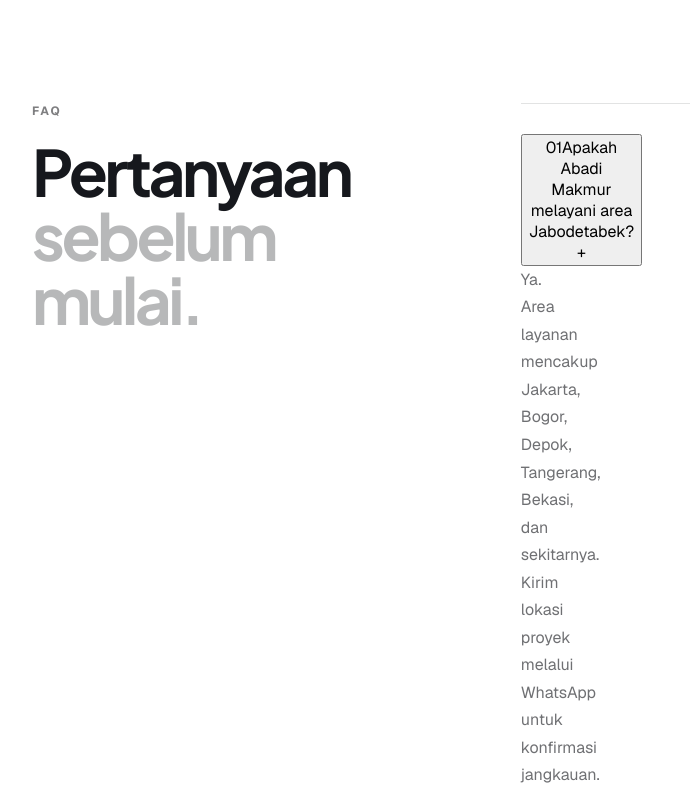
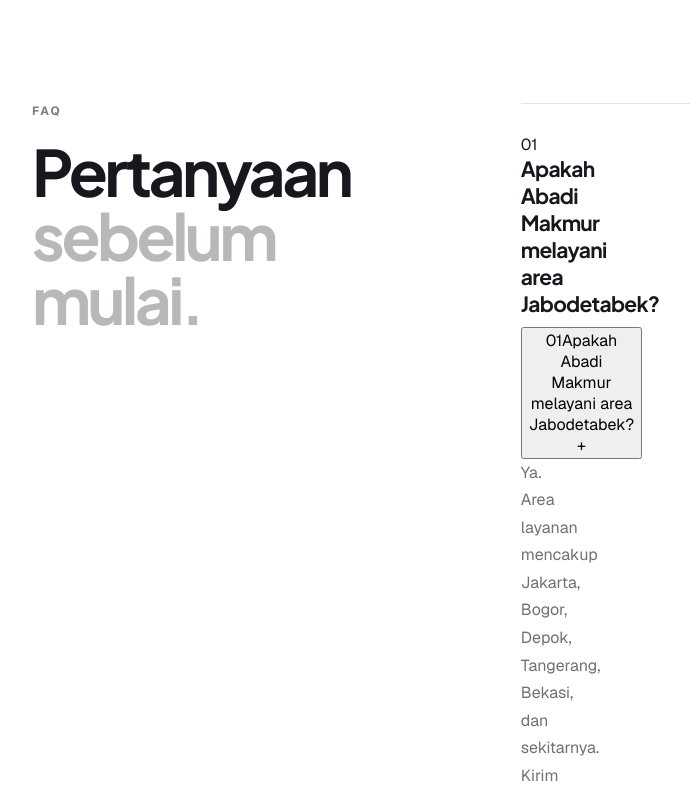
Before and after one commit to MRRzkS/abadi-makmur, a Next.js app: page / in a window 1280 px wide. Shown: the part 7180-7974 px from the top of the page, without its empty margins (18-708 px from the left). Built offline with nearby package versions, Linux system fonts and the light colour scheme; no server answers.

Commit message:
fix: preserve desktop micro accordion headings

```diff
--- a/components/MobileMicroAccordion.tsx
+++ b/components/MobileMicroAccordion.tsx
@@ -17,6 +17,10 @@
 
   return (
     <div className={`micro-accordion ${className}`} data-open={open ? 'true' : 'false'}>
+      <div className="micro-accordion-desktop-summary">
+        {index ? <span className="micro-accordion-index">{index}</span> : null}
+        <h3>{summary}</h3>
+      </div>
       <button
         type="button"
         className="micro-accordion-toggle"
```
